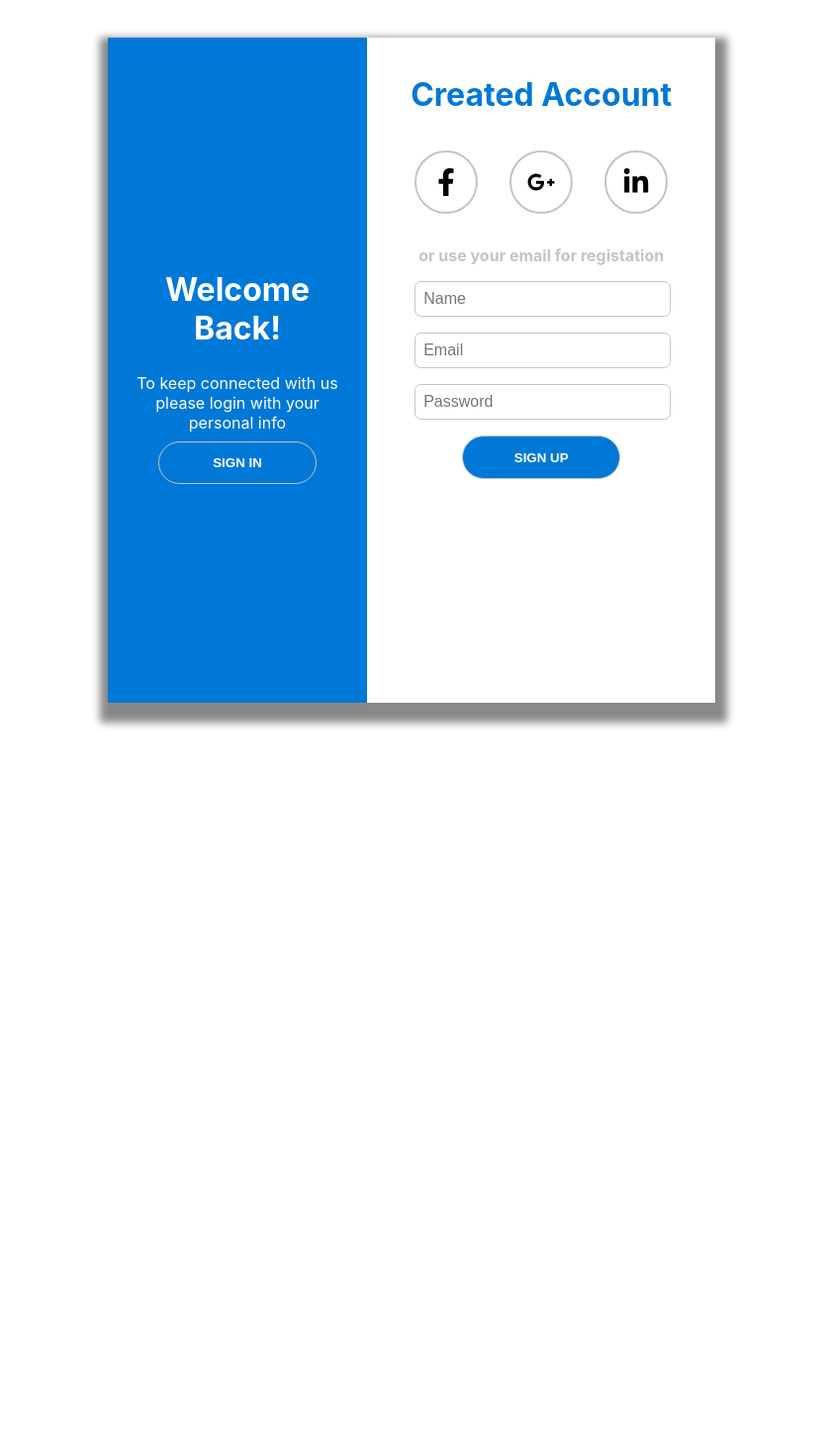
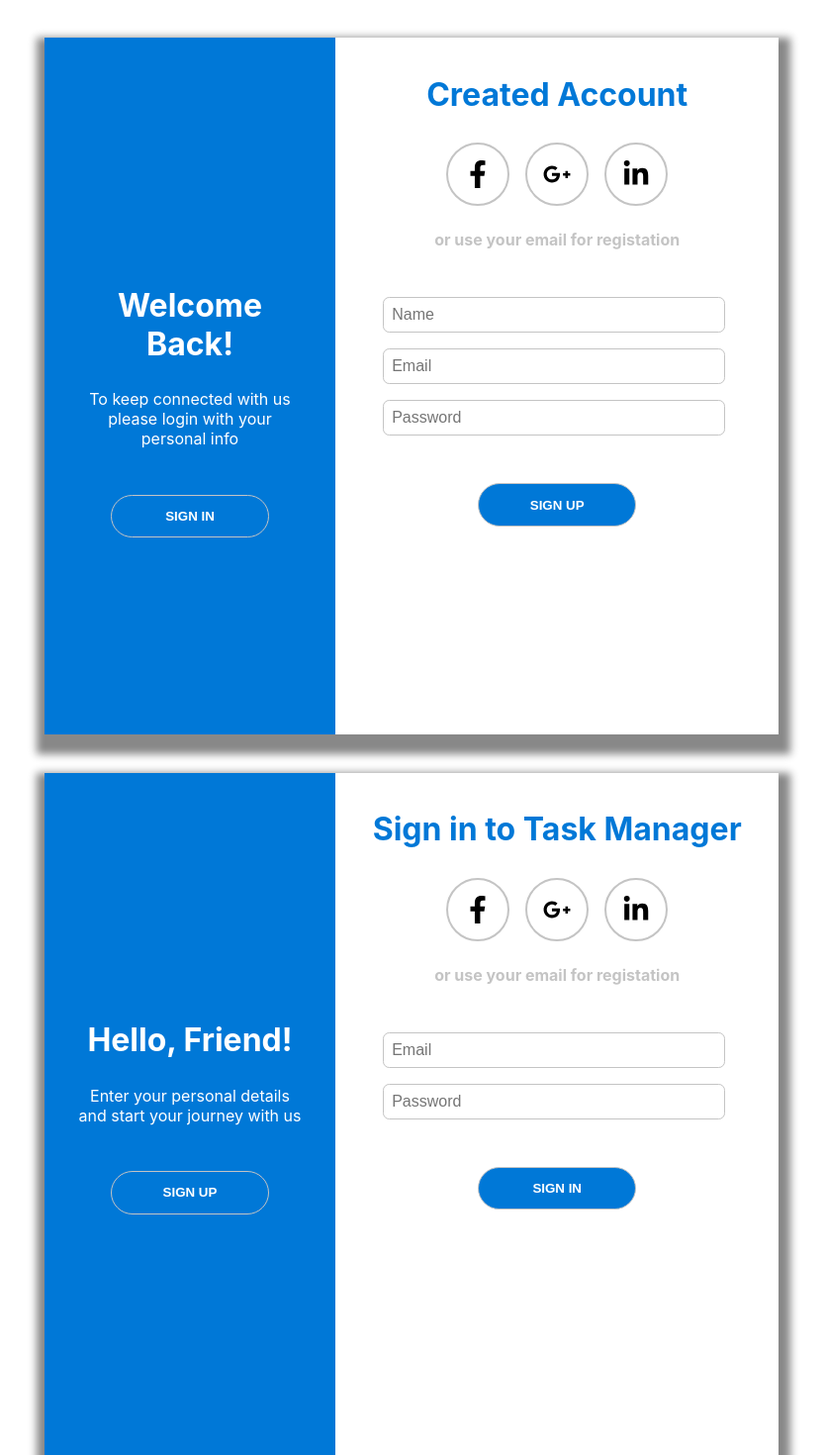
Before and after one commit to scychu/todoapp, a React (Create React App) app: page / in a window 1280 px wide. Shown: the top 1470 px of the page at 99% size, without its empty margins (224-1059 px from the left). Before the commit the page ends 800 px from the top, so only its background shows below. Built offline with nearby package versions, Linux system fonts and the light colour scheme.

Commit message:
[Stacey]-]- Create Login form & fix styling

```diff
--- a/src/Routes/Routes.js
+++ b/src/Routes/Routes.js
@@ -2,11 +2,15 @@
 // import SignUp from "../components/SignUp/SignUp";
 import RegisterForm from "../components/RegisterForm/RegisterForm";
 import {Route} from "react-router-dom";
+import SignIn from "../components/SignIn/SignIn";
 
 const Routes = ()=> {
     return(
         <div>
-            <Route path="/" component={RegisterForm} exact/>
+            <Route path="/" exact>
+                <RegisterForm/>
+                <SignIn/>
+            </Route>
             {/* <Route path="/" component={SignUp} exact/> */}
         </div>
     )
--- a/src/components/RegisterForm/RegisterForm.js
+++ b/src/components/RegisterForm/RegisterForm.js
@@ -2,18 +2,21 @@
 import "../../style/sass/RegisterForm.scss";
 import {FaFacebookF, FaLinkedinIn, FaGooglePlusG} from "react-icons/fa"
 import {Link} from "react-router-dom";
-import "../../style/sass/RegisterForm.scss";
 
 const RegisterForm=()=> {
 
     return (
         <div className="register-wrapper">
             <div className="left-div">
+                <div className="left-wrapper">
                     <h2>Welcome Back!</h2>
-                <p>To keep connected with us please login with your personal info</p>
+                    <p>To keep connected with us please login with your personal info
                         <button> SIGN IN</button>
+                    </p>
+                </div>
             </div>
             <div className="right-div">
+                <div className="right-div_wrapper">
                     <h1>Created Account</h1>
                     <div className="icons-container">
                         <ul>
@@ -23,6 +26,7 @@
                         </ul>
                     </div>
                     <p>or use your email for registation</p>
+                    <div className="form">
                         <input
                         placeholder="Name"
                         />
@@ -33,10 +37,10 @@
                         type="password"
                         placeholder="Password"
                         />
+                    </div>
                     <button>SIGN UP</button>
                 </div>
-
-
+            </div>
         </div>
     )
 }
--- a/src/components/SignIn/SignIn.js
+++ b/src/components/SignIn/SignIn.js
@@ -1,9 +1,45 @@
 import React from "react";
+import {FaFacebookF, FaLinkedinIn, FaGooglePlusG} from "react-icons/fa"
+import {Link} from "react-router-dom";
+import "../../style/sass/RegisterForm.scss";
 
 const SignIn = ()=> {
-    return(
-        <div>
-            <h1>Sign In</h1>
+    return (
+        <div className="sign-in_wrapper">
+            <div className="left-div">
+                <div className="left-wrapper">
+                    <h2>Hello, Friend!</h2>
+                    <p>Enter your personal details and start your journey with us
+                    <button> SIGN UP</button>
+                    </p>
+
+                </div>
+            </div>
+            <div className="right-div">
+                <div className="right-div_wrapper">
+                    <h1>Sign in to Task Manager</h1>
+                    <div className="icons-container">
+                        <ul>
+                            <li><Link to="/register-form" className="media-icon fb"><FaFacebookF size="2x"/></Link></li>
+                            <li><Link to="/register-form" className="media-icon gp"><FaGooglePlusG size="2x"/></Link></li>
+                            <li><Link to="/register-form" className="media-icon li"><FaLinkedinIn size="2x"/></Link></li>
+                        </ul>
+                    </div>
+                    <p>or use your email for registation</p>
+                    <div className="form">
+                        <input
+                        placeholder="Email"
+                        />
+                        <input
+                        type="password"
+                        placeholder="Password"
+                        />
+                    </div>
+                    <button>SIGN IN</button>
+                </div>
+            </div>
+
+
         </div>
     )
 }
--- a/src/style/sass/RegisterForm.scss
+++ b/src/style/sass/RegisterForm.scss
@@ -1,35 +1,35 @@
 @import "./variable.scss";
 
 
-.register-wrapper {
+.register-wrapper,
+.sign-in_wrapper {
     display:flex;
     margin:3% auto;
     box-shadow: 2px 10px 8px 10px #888888;
     width: fit-content;
 }
-
-.left-div {
+.right-div_wrapper{
+    margin:0 auto;
+}
+.left-div{
+    position: relative;
     background-color: $primary-color;
-    padding:1em;
+    .left-wrapper{
+        padding:2em;
         width: 18vw;
         height:80vh;
         text-align: center;
-    position: relative;
-    align-items: center;
         h2 {
             font-size: 2em;
-        @include whiteColor
+            @include whiteColor;
         }
         p {
-        @include whiteColor
+            @include whiteColor;
+            button {
+                margin:20% auto;
+                @include mixin-button;
             }
-    button {
-        @include mixin-button;
-        color:#fff;
-        margin:80% auto;
         }
-    button:hover {
-        @include btn-hover;
     }
 }
 
@@ -37,6 +37,9 @@
     background-color: #fff;
     padding: 0 2em;
     text-align: center;
+    width:30vw;
+    .right-div_wrapper{
+        position: relative;
         h1 {
             padding-top: 0.5em;
             font-size: 2em;
@@ -64,6 +67,9 @@
                 }
             }
         }
+        .form{
+            margin:3em 0;
+        }
         input {
            @include mixin-input;
         }
@@ -71,8 +77,11 @@
             @include mixin-button;
             background-color: $primary-color;
             color:#fff;
+            margin:0 auto;
         }
         button:hover {
             @include btn-hover;
         }
+
     }
+}
--- a/src/style/sass/variable.scss
+++ b/src/style/sass/variable.scss
@@ -18,6 +18,7 @@
     font-weight: bold;
     transition-duration: 0.4s;
     cursor: pointer;
+    color:#fff;
 }
 @mixin btn-hover {
     background-color: #fff;
@@ -26,6 +27,7 @@
 
 @mixin mixin-input {
     display: block;
+    bottom:0;
     margin:1em;
     padding:0.5em;
     border-radius: 0.4em;
@@ -35,11 +37,11 @@
     box-sizing:border-box;
 }
 @mixin medsos-icon {
-    width:4rem;
-    height:4rem;
+    width:4em;
+    height:4em;
     border:2px solid #C4C4C4;
     border-radius: 2rem;
-    margin:1em;
+    margin:1vh;
     padding:1rem;
     box-sizing:border-box;
     display: inline-block;
```
Lines whose indentation alone changed are shown as unchanged.
